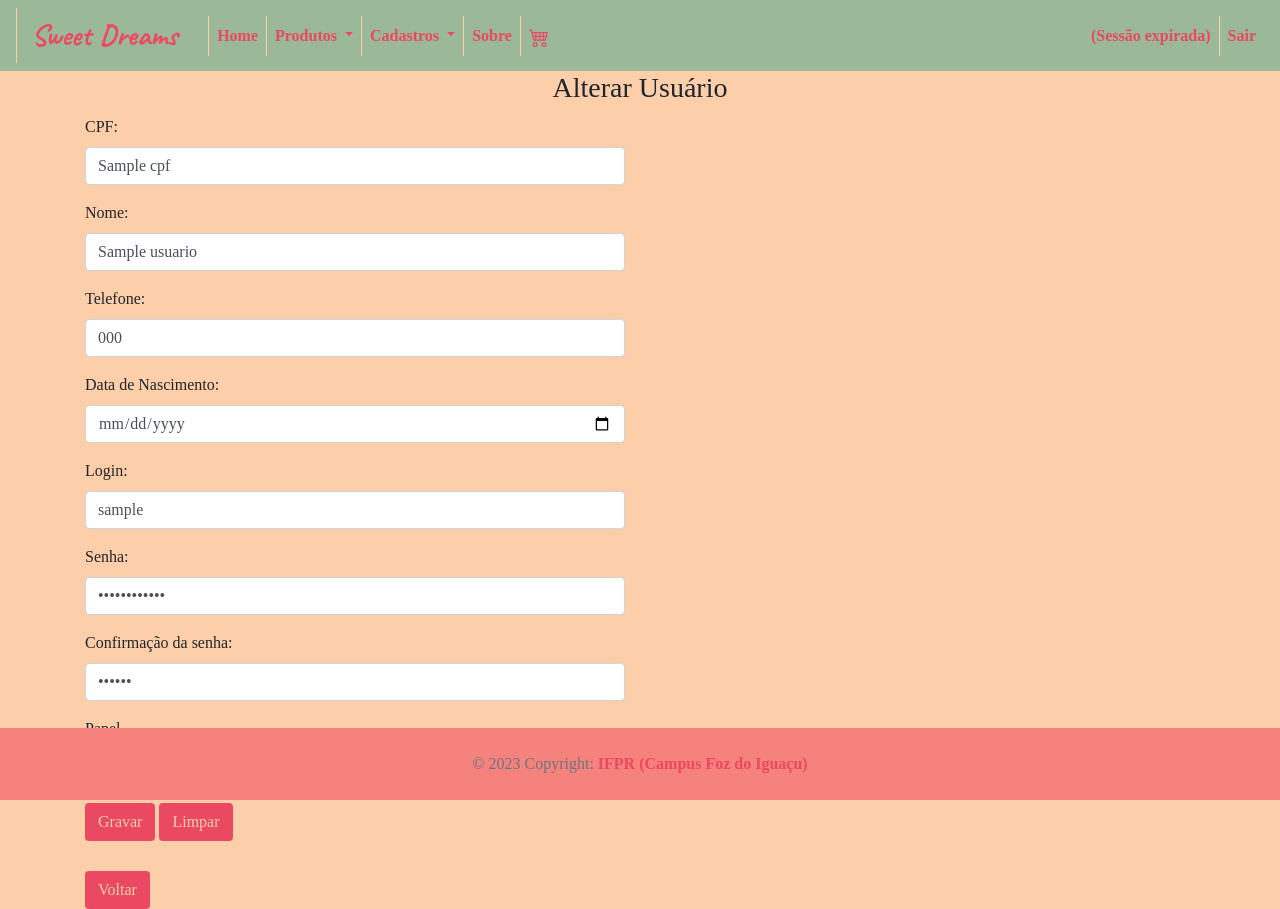
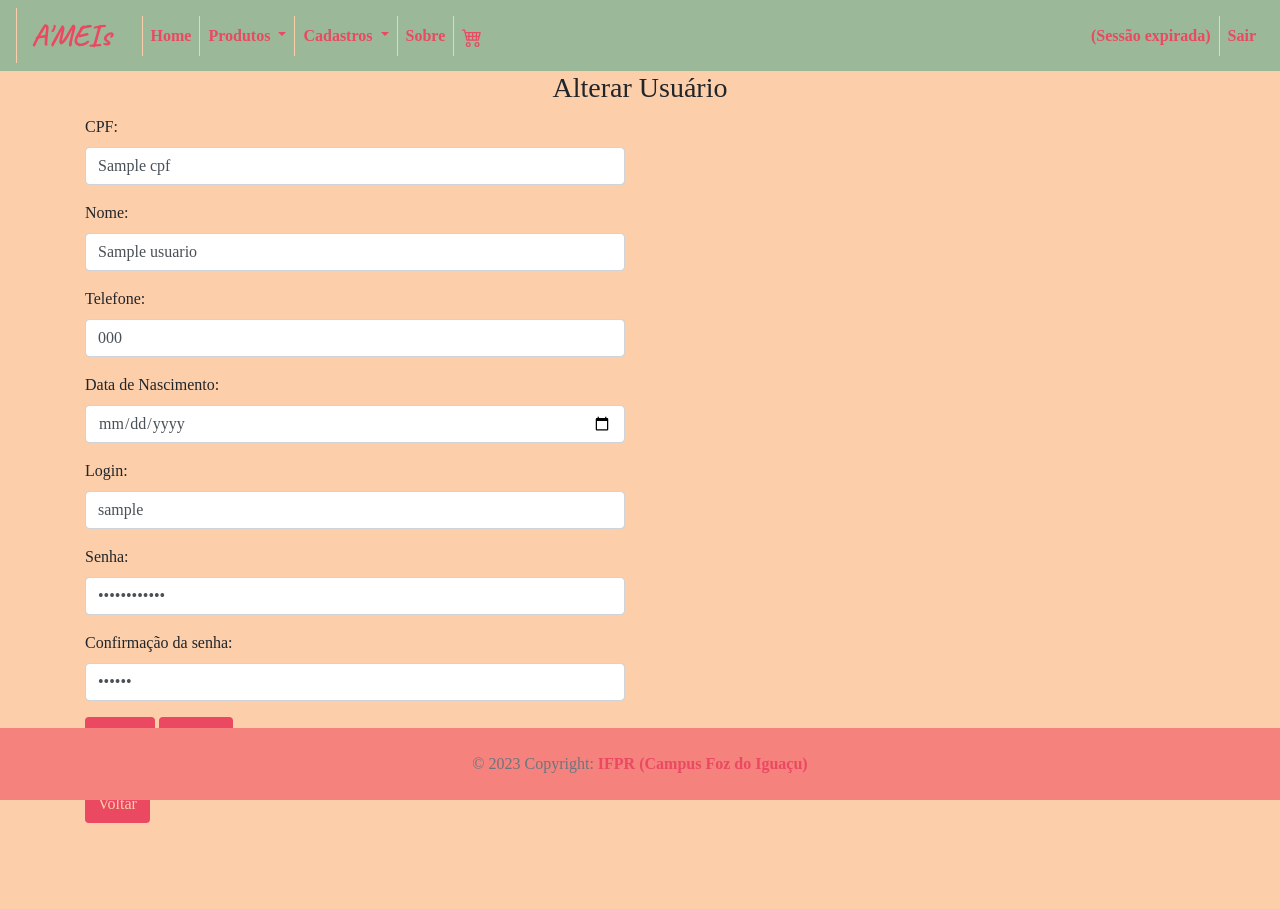
Before and after one commit to E-commerce-Doce/E-doces, a PHP site: template projeto/app/view/usuario/form.php in a window 1280 px wide. After the commit the page ends 823 px from the top, so only its background shows below. Run offline with PHP 8.4, Linux system fonts and the light colour scheme; the template is opened without the code that fills it: most values are stand-ins (such as "Sample title", 1, 10 or a date in 2020); some libraries are stand-ins or nearby versions.

Commit message:
Cadastro

```diff
--- a/projeto/app/controller/UsuarioController.php
+++ b/projeto/app/controller/UsuarioController.php
@@ -4,7 +4,6 @@ require_once(__DIR__ . "/Controller.php");
 require_once(__DIR__ . "/../dao/UsuarioDAO.php");
 require_once(__DIR__ . "/../service/UsuarioService.php");
 require_once(__DIR__ . "/../model/Usuario.php");
-require_once(__DIR__ . "/../model/enum/UsuarioPapel.php");
 
 class UsuarioController extends Controller {
 
--- a/projeto/app/service/UsuarioService.php
+++ b/projeto/app/service/UsuarioService.php
@@ -32,9 +32,6 @@ class UsuarioService
         if (!$usuario->getDataNascimento())
             array_push($erros, "O campo [Data de Nascimento] é obrigatório.");
 
-        if (!$usuario->getPapel())
-            array_push($erros, "O campo [Papel] é obrigatório");
-
 
         //Validar se a senha é igual a contra senha
         if ($usuario->getSenha() && $confSenha && $usuario->getSenha() != $confSenha)
--- a/projeto/app/util/config.php
+++ b/projeto/app/util/config.php
@@ -12,10 +12,10 @@ define('DB_PASSWORD', 'root');
 
 //Caminho para adionar imagens, scripts e chamar páginas no sistema
 //Deve ter o nome da pasta do projeto no servidor APACHE
-define('BASEURL', 'ProjetoIntegrador/E-doces/projeto/app');
+define('BASEURL', '/ProjetoIntegrador/E-doces/projeto/app');
 
 //Nome do sistema
-define('APP_NAME', 'Template do Projeto Integrador');
+define('APP_NAME', 'AMEIs');
 
 //Página de logout do sistema
 define('LOGIN_PAGE', BASEURL . '/controller/LoginController.php?action=login');
--- a/projeto/app/view/include/menu.php
+++ b/projeto/app/view/include/menu.php
@@ -8,7 +8,7 @@ if (isset($_SESSION[SESSAO_USUARIO_NOME]))
 ?>
 <nav class="navbar navbar-expand-lg  ">
     <div class="collapse navbar-collapse" id="conteudoNavbarSuportado">
-        <a class="navbar-brand" href="#">&nbsp Sweet Dreams &nbsp</a>
+        <a class="navbar-brand" href="#">&nbsp A'MEIs &nbsp</a>
 
         <ul class="navbar-nav  mr-auto">
             <li class="nav-item active">
--- a/projeto/app/view/usuario/form.php
+++ b/projeto/app/view/usuario/form.php
@@ -68,23 +68,6 @@ require_once(__DIR__ . "/../include/menu.php");
                         value="<?php echo isset($dados['confSenha']) ? $dados['confSenha'] : '';?>"/>
                 </div>
 
-                <div class="form-group">
-                    <label>Papel</label>
-                    <select class="form-control" name="papel" id="selPapel">
-                        <option value="">Selecione o papel</option>
-                        <?php foreach($dados["papeis"] as $papel): ?>
-                            <option value="<?= $papel ?>"
-                                <?php
-                                    if(isset($dados["usuario"]) && $dados["usuario"]->getPapel() == $papel)
-                                        echo "selected";
-                                ?>
-                            >
-                                <?= $papel ?>
-                            </option>
-                        <?php endforeach; ?>
-
-                    </select>
-                </div>
 
                 <input type="hidden" id="hddId" name="id"
                     value="<?= $dados['id']; ?>" />
--- a/projeto/dados.sql
+++ b/projeto/dados.sql
@@ -1,4 +1,4 @@
 
 /*senha root*/
 INSERT INTO Usuario (cpf, papel, nomeCompleto, telefone, login, senha, dataNascimento) VALUES
-('123.456.789-00', 'ADMINISTRADOR', 'Geovana Santos', '(11) 99999-9999', 'geo@gmail.com', '$2y$10$9H8nNzW7tM7cGhy6r59gYuKuflEGKzKGOMPv86yUhJbySUNnnY42y', '2005-11-30')
+('123.456.789-00', 'ADMINISTRADOR', 'Geovana Santos', '(11) 99999-9999', 'geo@gmail.com', '$2y$10$9H8nNzW7tM7cGhy6r59gYuKuflEGKzKGOMPv86yUhJbySUNnnY42y', '2005-11-30');
--- a/projeto/index.php
+++ b/projeto/index.php
@@ -1,4 +1,4 @@
 <?php
 
 //TODO - Redirecionar para a página inicial do sistema
-header("location: ./app/controller/UsuarioController.php?action=home");
+header("location: ./app/controller/HomeController.php?action=home");
```
Also changed, not shown: projeto/app/dao/UsuarioDAO.php (+6 -2 lines), projeto/script.sql (+7 -8 lines).
